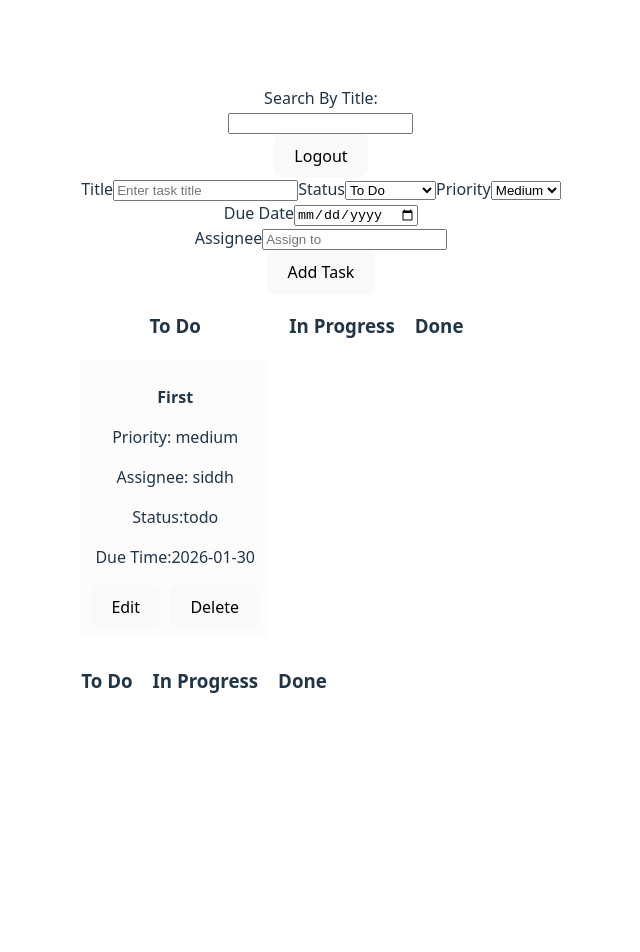
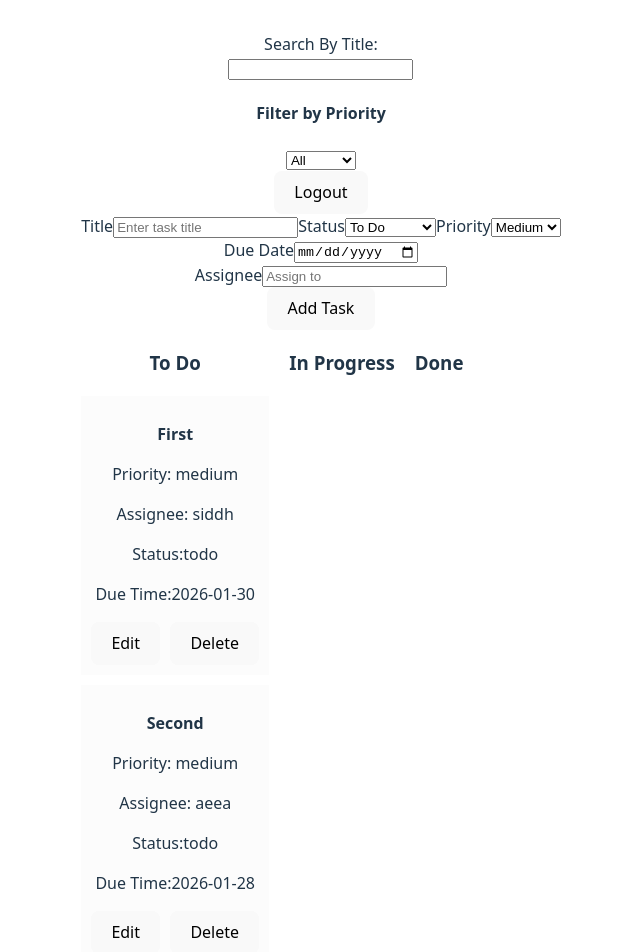
Before and after one commit to Siddharth-trueig/React-TaskflowLite, a React (Vite) app in the folder vite-project/: page /dashboard in a window 1280 px wide. Shown: the top 952 px of the page, without its empty margins (319-959 px from the left). Before the commit the page ends 800 px from the top, so only its background shows below. Built offline with nearby package versions, Linux system fonts and the light colour scheme; data requests are answered from the project's data file; sample sign-in values are in the browser's storage.

Commit message:
Completed filter and search logic

```diff
--- a/vite-project/db.json
+++ b/vite-project/db.json
@@ -12,6 +12,14 @@
       "priority": "medium",
       "dueDate": "2026-01-30",
       "assignee": "siddh"
+    },
+    {
+      "id": "20b9",
+      "title": "Second",
+      "status": "todo",
+      "priority": "medium",
+      "dueDate": "2026-01-28",
+      "assignee": "aeea"
     }
   ]
 }
--- a/vite-project/src/Context/TaskContext.jsx
+++ b/vite-project/src/Context/TaskContext.jsx
@@ -5,7 +5,8 @@ import { fetchTask } from "../services/TaskService";
 export const TaskProvider = ({ children }) => {
   const [Ctasks, setCtasks] = useState([]);
   const [Loading, setLoading] = useState(false);
-  const[searchval,setSearchval]=useState(null);
+  const[searchval,setSearchval]=useState("");
+  const [priorityFilter, setPriorityFilter] = useState("all");
 //  async function render(){
 //       const data = await fetchTask();
 //       setCtasks(data);
@@ -41,7 +42,7 @@ export const TaskProvider = ({ children }) => {
 
 
   return (
-    <TaskContext.Provider value={{ Ctasks, setCtasks, Loading, setLoading }}>
+    <TaskContext.Provider value={{ Ctasks, setCtasks, Loading, setLoading,searchval,setSearchval,priorityFilter,setPriorityFilter }}>
       {children}
     </TaskContext.Provider>
   );
--- /dev/null
+++ b/vite-project/src/features/tasks/FilterPanel.jsx
@@ -0,0 +1,21 @@
+import { useTask } from "../../Context/TaskContext";
+
+export const FilterPanel = () => {
+  const { priorityFilter, setPriorityFilter } = useTask();
+
+  return (
+    <div>
+      <h4>Filter by Priority</h4>
+
+      <select
+        value={priorityFilter}
+        onChange={(e) => setPriorityFilter(e.target.value)}
+      >
+        <option value="all">All</option>
+        <option value="low">Low</option>
+        <option value="medium">Medium</option>
+        <option value="high">High</option>
+      </select>
+    </div>
+  );
+};
--- a/vite-project/src/features/tasks/TaskRender.jsx
+++ b/vite-project/src/features/tasks/TaskRender.jsx
@@ -129,11 +129,11 @@ import { useEffect, useState } from "react";
  } from "../../services/TaskService";
 import {TaskColumn} from './TaskColumn'
 import { useTask } from "../../Context/TaskContext";
-
+import {useFilteredTasks} from '../../hooks/useFilter'
 
 export function TaskRender(){
-
-  const {Ctasks,setCtasks} =useTask();
+ const filteredTasks = useFilteredTasks();
+  const {Ctasks,setCtasks,searchval} =useTask();
     const[todoStatus,setTodoStatus]=useState([]);
     const[inProgressStatus,setInProgressStatus]=useState([]);
     const[doneStatus,setDoneStatus]=useState([]);
@@ -145,8 +145,16 @@ export function TaskRender(){
     const todo = [];
     const inProgress = [];
     const done = [];
+    // console.log("search value",searchval);
+    // console.log("Ctasks ",Ctasks);
+  //  const tasks=searchval??Ctasks;
+  // const tasksToRender = searchval
+  // ? Ctasks.filter(task =>
+  //     task.title.toLowerCase().includes(searchval.toLowerCase())
+  //   )
+  // : Ctasks;
 
-    Ctasks.forEach((task) => {
+    filteredTasks.forEach((task) => {
  if (!task || !task.status) return;
 
       if (task.status === "todo") todo.push(task);
@@ -157,7 +165,7 @@ console.log("tasks",Ctasks);
     setTodoStatus(todo);
     setInProgressStatus(inProgress);
     setDoneStatus(done);
-  }, [Ctasks]);
+  }, [filteredTasks]);
 
 
 return(
--- a/vite-project/src/features/tasks/TaskSearch.jsx
+++ b/vite-project/src/features/tasks/TaskSearch.jsx
@@ -1,11 +1,46 @@
-import React, { useState } from 'react'
+// import React, { useEffect, useState } from 'react'
+// import {UseDebounce} from '../../hooks/useDebounce'
+
+
+// export const TaskSearch = () => {
+//     const[search,setSearch]=useState('');
+// // const search=document.querySelector(".search");
+// useEffect(()=>{
+//     console.log("searh",search);
+// <UseDebounce search={search}/>
+// },[search]);
+
+//   return (
+//     <div>
+//   <div>Search By Title:</div>
+//  <input className="search" type="search" value={search} onChange={(e)=>setSearch(e.target.value)}/>
+
+//     </div>
+
+//   )
+// }
+import { useState, useEffect } from "react";
+import { useDebounce } from "../../hooks/useDebounce";
+import { useTask } from "../../Context/TaskContext";
 
 export const TaskSearch = () => {
-    const[search,setSearch]=useState('')
+  const [search, setSearch] = useState("");
+  const debouncedSearch = useDebounce(search, 400);
+  const { setSearchval } = useTask();
+
+  useEffect(() => {
+    setSearchval(debouncedSearch);
+  }, [debouncedSearch]);
+
   return (
     <div>
-  <div>Search By Title:</div>
- <input className="search" type="search" value={search} onChange={(e)=>setSearch(e.target.value)}/>
+      <div>Search By Title:</div>
+      <input
+        className="search"
+        type="search"
+        value={search}
+        onChange={(e) => setSearch(e.target.value)}
+      />
     </div>
-  )
-}
+  );
+};
--- /dev/null
+++ b/vite-project/src/hooks/useDebounce.js
@@ -0,0 +1,37 @@
+// import React from 'react'
+// import { useSearch } from './useSearch';
+// import {useEffect,useState} from 'react'
+
+// export const UseDebounce = ({search,Delay=300}) => {
+//     const [debouncedValue, setDebouncedValue] = useState(search);
+//   useEffect(() => {
+//     // Set a timeout to update the debounced value after the specified delay
+//     const handler = setTimeout(() => {
+//       setDebouncedValue(search);
+//     }, Delay);
+
+//     // Cleanup function: this runs if the value changes again before the timeout
+//     // fires, resetting the timer and preventing the old value from being used
+//     console.log("Inside the debounce",debouncedValue);
+//      <useSearch debouncedValue={debouncedValue}/>
+//     return () => {
+//       clearTimeout(handler);
+//     };
+//   }, [search, Delay]);
+// }
+
+import { useEffect, useState } from "react";
+
+export function useDebounce(value, delay = 300) {
+  const [debouncedValue, setDebouncedValue] = useState(value);
+
+  useEffect(() => {
+    const timer = setTimeout(() => {
+      setDebouncedValue(value);
+    }, delay);
+
+    return () => clearTimeout(timer);
+  }, [value, delay]);
+
+  return debouncedValue;
+}
--- /dev/null
+++ b/vite-project/src/hooks/useFilter.js
@@ -0,0 +1,28 @@
+import { useMemo } from "react";
+import { useTask } from "../Context/TaskContext";
+
+export const useFilteredTasks = () => {
+  const { Ctasks, searchval, priorityFilter } = useTask();
+
+  const filteredTasks = useMemo(() => {
+    let tasks = Ctasks;
+
+    // Search filter
+    if (searchval){
+      tasks = tasks.filter(task =>
+        task.title.toLowerCase().includes(searchval.toLowerCase())
+      );
+    }
+
+    // Priority filter
+    if (priorityFilter !== "all") {
+      tasks = tasks.filter(task =>
+        task.priority === priorityFilter
+      );
+    }
+
+    return tasks;
+  }, [Ctasks, searchval, priorityFilter]);
+
+  return filteredTasks;
+};
--- a/vite-project/src/routes/AppRoutes.jsx
+++ b/vite-project/src/routes/AppRoutes.jsx
@@ -7,6 +7,7 @@ import {TaskRender} from "../features/tasks/TaskRender";
 import  {TaskColumn}  from "../features/tasks/TaskColumn";
 import { TaskProvider } from "../Context/TaskContext";
 import { TaskSearch } from "../features/tasks/TaskSearch";
+import { FilterPanel } from "../features/tasks/FilterPanel";
 const AppRoutes = () => (
   <Routes>
     <Route path="*" element={<Navigate to= "/dashboard"/>}/>
@@ -17,9 +18,10 @@ const AppRoutes = () => (
         <ProtectedRoute>
 <TaskProvider>
   <TaskSearch/>
+  <FilterPanel/>
           <TaskBoard />
           <TaskRender/>
-          <TaskColumn/>
+          {/* <TaskColumn/> */}
 </TaskProvider>
         </ProtectedRoute>
       }
```
